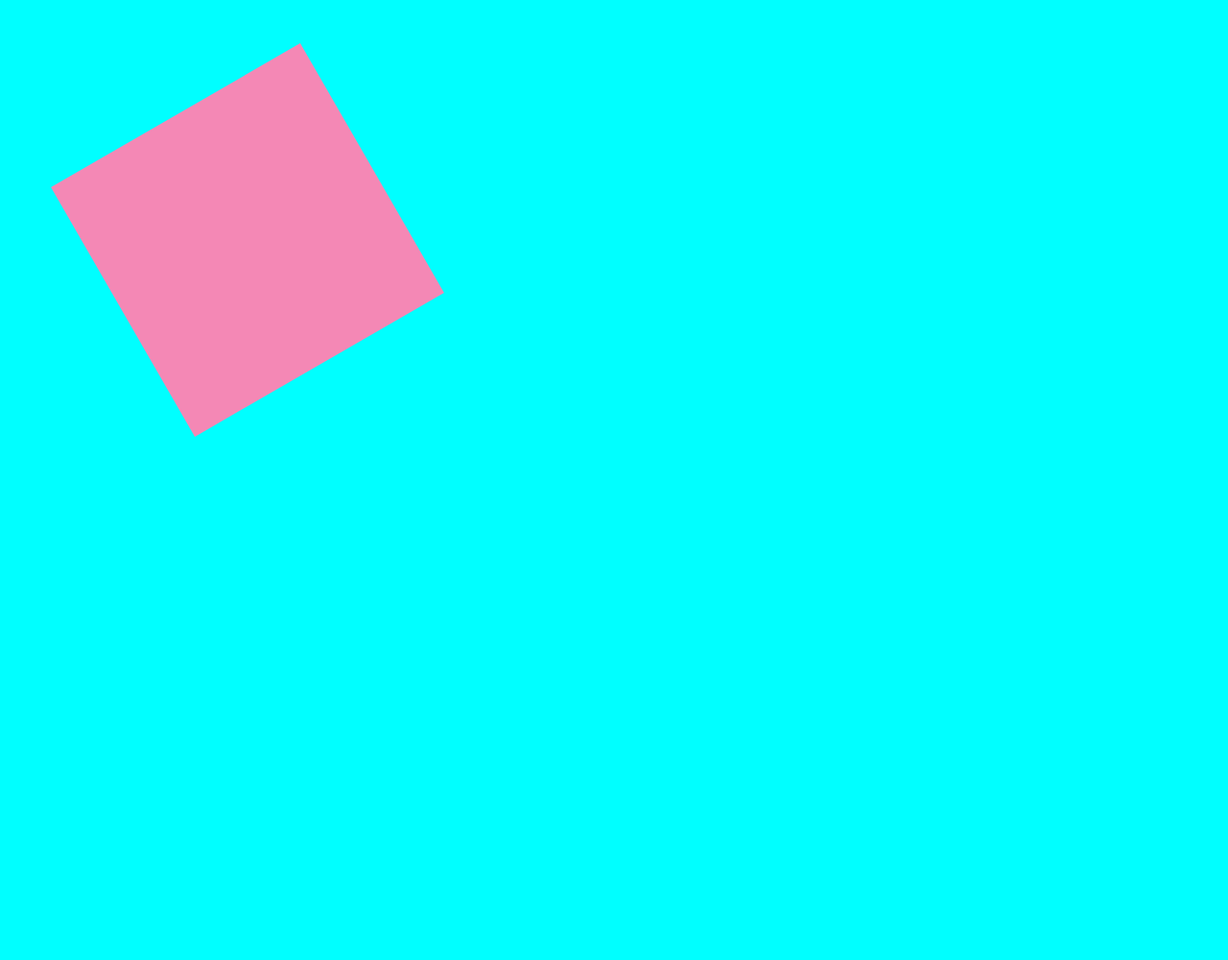
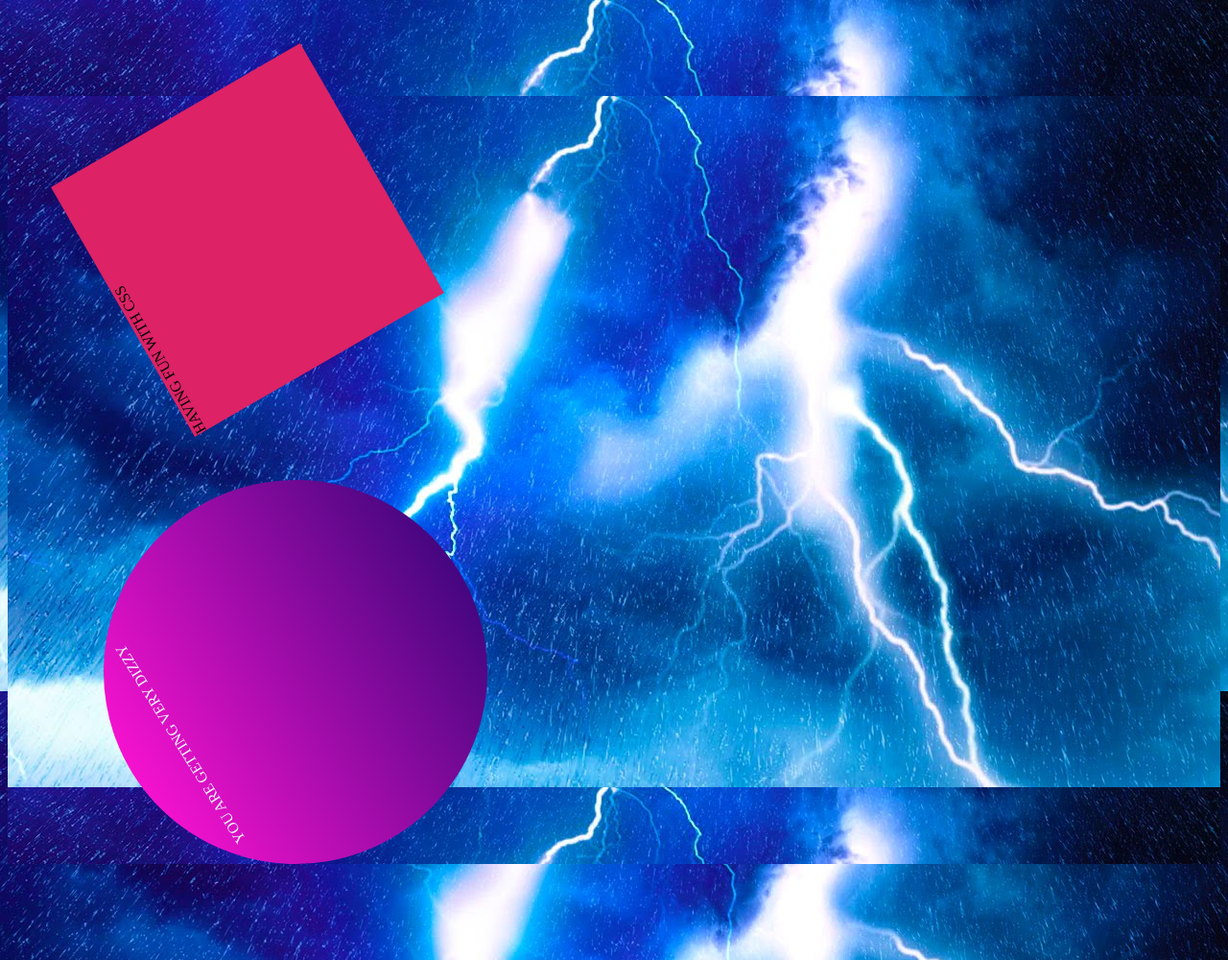
Before and after one commit to jenlebaron/WDD-330, a plain HTML site: page Week 9/homework-examples/animation.html in a window 1280 px wide. Shown: the whole page at 96% size. Before the commit the page ends 800 px from the top, so only its background shows below. Drawn offline with Linux system fonts and the light colour scheme.

Commit message:
added more css to homework example and drumset

```diff
--- a/Week 9/homework-examples/animation.html
+++ b/Week 9/homework-examples/animation.html
@@ -6,7 +6,8 @@
 <link rel='stylesheet' href='styles.css'>
 </head>
 <body>
-<div id='square'></div>
+<div id='square'>HAVING FUN WITH CSS</div>
+<div id="circle">YOU ARE GETTING VERY DIZZY</div>
 <script src='main.js'></script>
 </body>
 </html>
--- a/Week 9/homework-examples/main.js
+++ b/Week 9/homework-examples/main.js
@@ -1,18 +1,19 @@
-// const squareElement = document.getElementById('square');
-// let angle = 0;
-
-// setInterval( () => {
-//     angle = (angle + 2) % 360;
-//     squareElement.style.transform = `rotate(${angle}deg)`
-// }, 1000/60);
-
 const squareElement = document.getElementById('square');
 let angle = 0;
-
 function rotate() {
     angle = (angle + 2)%360;
     squareElement.style.transform = `rotate(${angle}deg)`
     window.requestAnimationFrame(rotate);
 }
+console.log('square');
+
+const circleElement = document.getElementById('circle');
+let angle2 = 0;
+setInterval( () =>{
+    angle2 = (angle2 + 2)%360;
+    circleElement.style.transform = `rotate(${angle2}deg)`
+}, 1000/60);
+
+console.log('circle');
 
 const id = requestAnimationFrame(rotate);
--- a/Week 9/homework-examples/styles.css
+++ b/Week 9/homework-examples/styles.css
@@ -1,12 +1,24 @@
 *{
-background-color: aqua;
+background: url(maxresdefault.jpg);
 }
 
 #square {
     margin: 100px;
     width: 300px;
     height: 300px;
-    background: rgb(244, 136, 181);
+    background: #d26;
     animation: spin 4s linear infinite;
-    /* border-radius: 35px; */
 }
+
+#circle {
+    margin: 100px;
+    width: 300px;
+    height: 300px;
+    animation: spin 4s linear infinite;
+    border-radius: 200px;
+    text-align:center;
+    padding: 50px;
+    background-image: linear-gradient(rgb(245, 18, 207), rgb(69, 6, 128));
+    color: aliceblue;
+    flex: auto;
+}
--- a/Week 9/team/style.css
+++ b/Week 9/team/style.css
@@ -1,6 +1,6 @@
 html {
   font-size: 10px;
-  background: url(http://i.imgur.com/b9r5sEL.jpg) bottom center;
+ background: url(drumset.jpg) bottom center;
   background-color: rgb(173, 163, 163);
   background-size: cover;
 }
@@ -20,7 +20,7 @@ body,html {
 }
 
 .key {
-  border: .4rem solid black;
+  border: .4rem solid silver;
   border-radius: .5rem;
   margin: 1rem;
   font-size: 1.5rem;
```
Also changed, not shown: Week 9/homework-examples/maxresdefault.jpg (added), Week 9/team/drumset.jpg (added), 1 other file.
